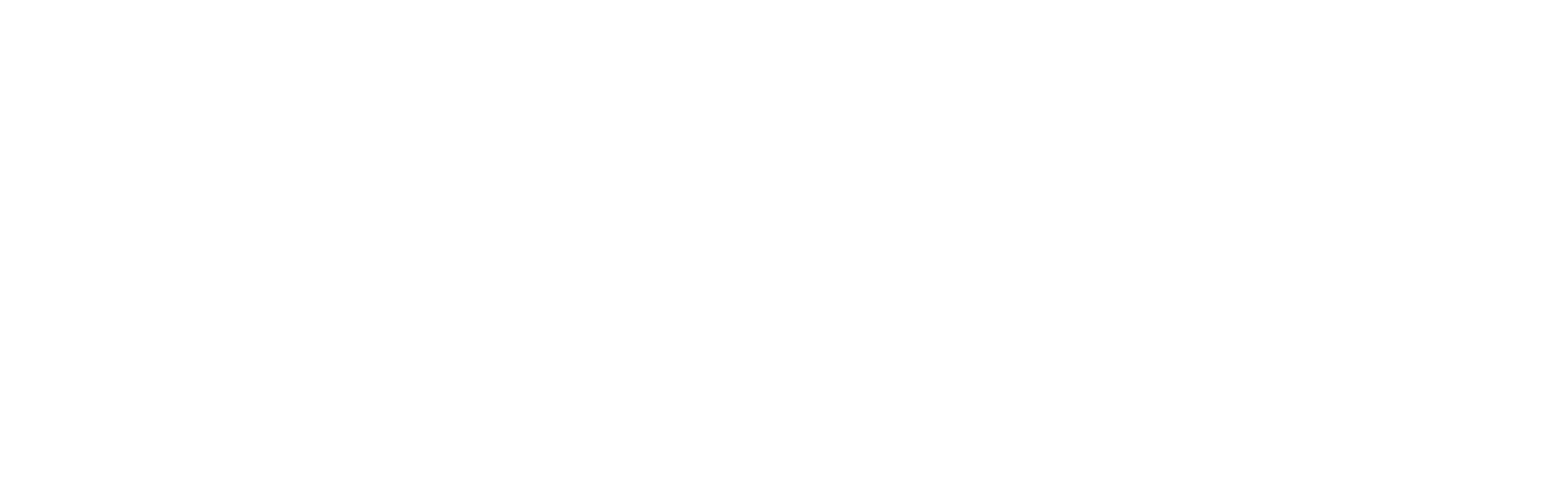
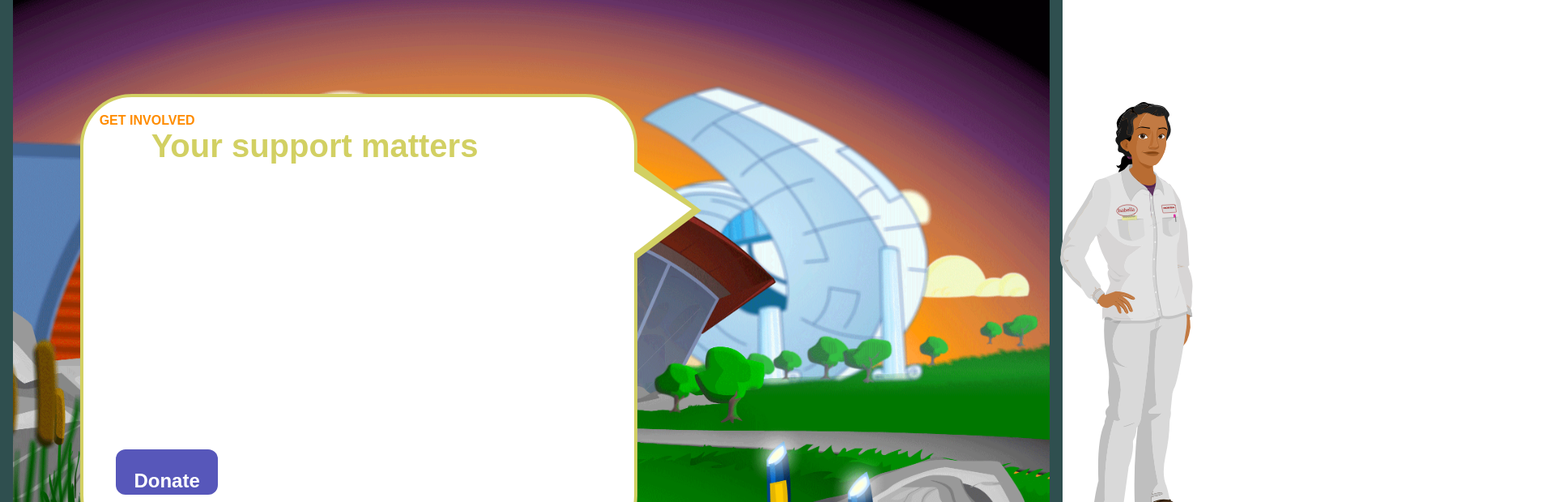
Before and after one commit to kfiddle/edheads-doodling, a React (Create React App) app: page / in a window 1280 px wide. Shown: the part 1916-2536 px from the top of the page at 81% size, 1920 px wide, since content can reach past the window. Before the commit the page ends 1896 px from the top, so only its background shows below. Built offline with nearby package versions, Linux system fonts and the light colour scheme.

Commit message:
donate panel

```diff
--- a/src/App.js
+++ b/src/App.js
@@ -1,6 +1,7 @@
 import Header from './components/header/Header';
 import Welcome from './components/welcome/Welcome';
 import SignUpPanel from './components/signUpPanel/SignUpPanel';
+import DonatePanel from './components/donatePanel/DonatePanel';
 
 
 import "./App.css";
@@ -12,6 +13,7 @@
       <Welcome />
       <div style={{width: '100vw', height: '25vh', background: 'lightgray', display: 'flex', justifyContent: 'center'}}><h2 style={{color: '#d2d063', fontWeight: 'bold', fontSize: '3rem'}}>InfoGraphic will live here...</h2></div>
       <SignUpPanel />
+      <DonatePanel />
     </div>
   );
 }
--- /dev/null
+++ b/src/components/donatePanel/DonatePanel.js
@@ -0,0 +1,23 @@
+import TextBox from "../textBox/TextBox";
+import izzy from "../../assets/Izzy Honda.svg";
+import styles from "./DonatePanel.module.css";
+
+const DonatePanel = () => {
+  return (
+    <div className={styles.donatePanelDiv}>
+
+      <TextBox direction={"right"} className={styles.textBox}>
+        <p className={styles.getInvolved}>GET INVOLVED</p>
+
+        <h3>Your support matters</h3>
+        <button className={styles.donateButton}><p className={styles.buttonText}>Donate</p></button>
+      </TextBox>
+
+      <div className={styles.izzyDiv}>
+        <img src={izzy} className={styles.izzy}></img>
+      </div>
+    </div>
+  );
+};
+
+export default DonatePanel;
--- /dev/null
+++ b/src/components/donatePanel/DonatePanel.module.css
@@ -0,0 +1,61 @@
+.donatePanelDiv {
+    display: grid;
+    grid-template-columns: 2fr 1fr;
+    width: 100vw;
+    height: 100vh;
+    /* margin: 0 0.2rem; */
+    border: solid darkslategray 1rem;
+
+    background: url("../../assets/engineering.png");
+    background-size: cover;
+    background-repeat: no-repeat;
+    background-position: 0 35%;
+  }
+
+  .textBox {
+  }
+
+  .izzyDiv {
+    display: flex;
+    justify-content: flex-start;
+    align-items: center;
+    margin-left: 0;
+  }
+
+  .izzy {
+    width: 250%;
+  }
+
+  h3 {
+    color: #d2d063;
+    margin: 0 10% 3% 10%;
+    font-size: 2.5rem;
+    font-weight: 800;
+    letter-spacing: 0;
+  }
+
+  .donateButton {
+    position: absolute;
+    bottom: 11%;
+    left: 6%;
+    background: rgb(69, 69, 179);
+    border-radius: 12px;
+    border: none;
+    color: white;
+    height: 3.5rem;
+    cursor: pointer;
+    opacity: 0.9;
+
+    font-size: 1.5rem;
+    font-weight: 900;
+    letter-spacing: 0;
+  }
+
+  .getInvolved {
+      color: darkorange;
+      margin: 0;
+  }
+
+  .buttonText {
+    padding: 0 1rem;
+  }
```
Also changed, not shown: src/assets/Izzy Honda.svg (added).
